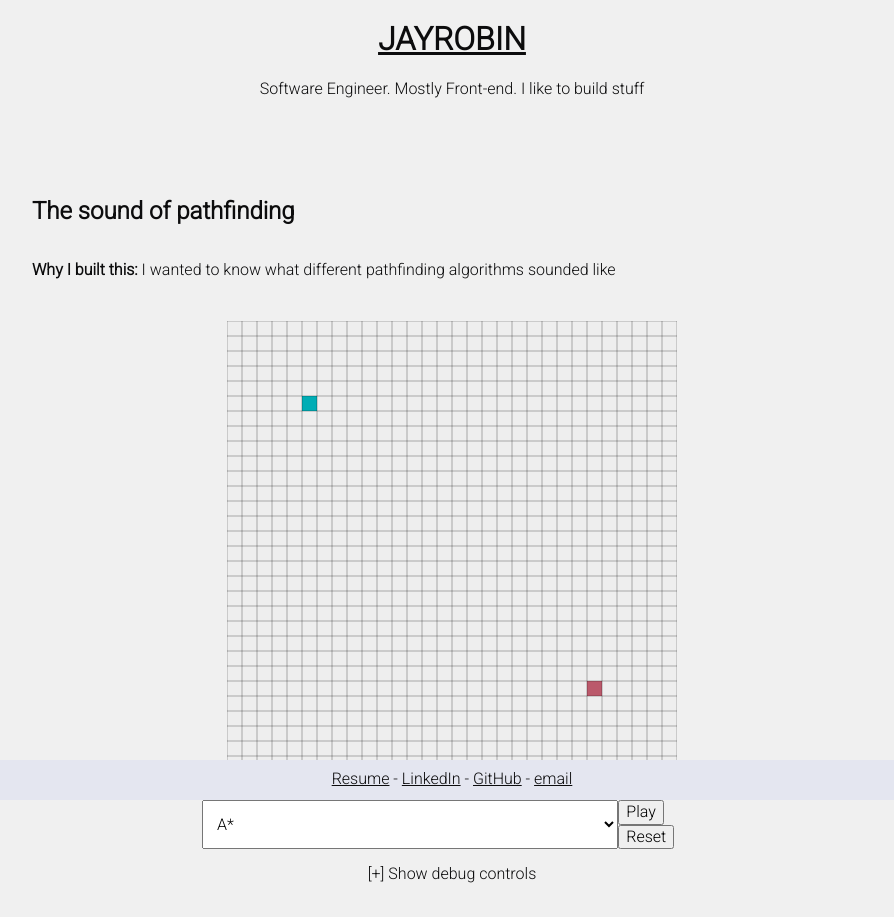
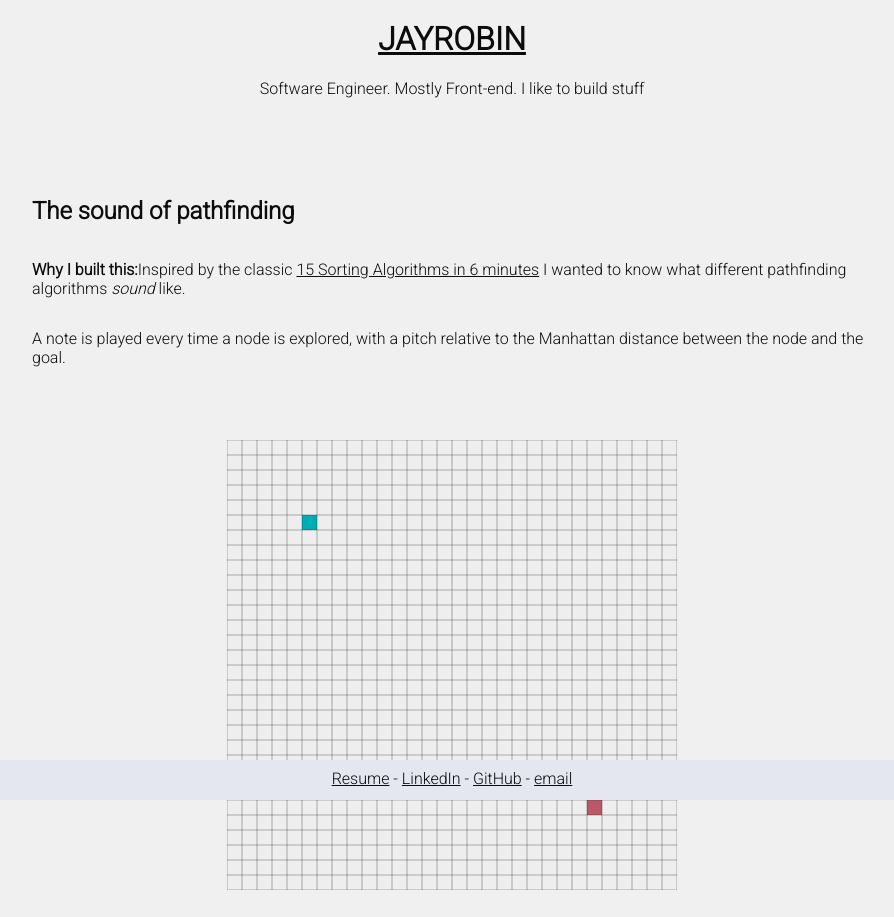
Before and after one commit to jayrobin/pathfinding_tones, a React (Create React App) app: page / in a window 1280 px wide. Shown: the top 917 px of the page, without its empty margins (188-1082 px from the left). Built offline with nearby package versions, Linux system fonts and the light colour scheme.

Commit message:
Update UI styling

```diff
--- a/src/components/app.tsx
+++ b/src/components/app.tsx
@@ -75,7 +75,13 @@ const App = () => {
   return (
     <div style={styles.container}>
       <h2>The sound of pathfinding</h2>
-      <p><strong>Why I built this:</strong> I wanted to know what different pathfinding algorithms sounded like</p>
+      <p>
+        <strong>Why I built this:</strong>
+        Inspired by the classic <a href="https://www.youtube.com/watch?v=kPRA0W1kECg" target="_blank" rel="noopener noreferrer nofollow">15 Sorting Algorithms in 6 minutes</a> I
+        wanted to know what different pathfinding algorithms <em>sound</em> like.
+      </p>
+      <p>A note is played every time a node is explored, with a pitch relative to the Manhattan distance between the node and the goal.</p>
+      <p></p>
       <div style={styles.canvasContainer}>
         <UI
           grid={grid}
--- a/src/components/dropdown.tsx
+++ b/src/components/dropdown.tsx
@@ -18,7 +18,7 @@ const Dropdown = ({ value, options, onChange }: Props) => {
 
 const styles = {
   select: {
-    width: '100%',
+    width: '50%',
     padding: '10px',
   },
 };
--- a/src/components/ui.tsx
+++ b/src/components/ui.tsx
@@ -40,9 +40,9 @@ const UI = ({
           options={Object.keys(ALGORITHMS)}
           onChange={onChangeAlgorithm}
         />
-        <div>
-          <button onClick={onClickPlay}>{playing ? 'Pause' : 'Play'}</button>
-          <button onClick={onClickNewGrid}>Reset</button>
+        <div style={styles.buttonsContainer}>
+          <button style={{...styles.button, ...styles.playButton}} onClick={onClickPlay}>{playing ? 'Pause' : 'Play'}</button>
+          <button style={styles.button} onClick={onClickNewGrid}>Reset</button>
         </div>
       </div>
       <p onClick={() => setShowDebugOutput(!showDebugOutput)} style={styles.debugControl}>
@@ -50,10 +50,10 @@ const UI = ({
       </p>
       {showDebugOutput && (
         <>
-          <label>Step delay (ms)<input type="number" value={delay} min="10" max="500" step="25" onChange={onChangeDelay} /></label>
+          <label>Step delay (ms)<input type="number" style={styles.delay} value={delay} min="10" max="500" step="25" onChange={onChangeDelay} /></label>
           {/* <textarea defaultValue={grid.getDebugOutput()} disabled /> */}
-          <p>Explored: {grid.getNumExplored()}</p>
-          <p>Current path length: {grid.getCurrentPath().length}</p>
+          <p>Explored: {grid.getNumExplored()} &middot; Current path length: {grid.getCurrentPath().length}</p>
+          <p></p>
         </>
       )}
     </div>
@@ -72,12 +72,31 @@ const styles = {
   },
   controlsContainer: {
     display: 'flex',
+    justifyContent: 'center',
     width: '100%',
+    marginBottom: '15px',
   },
   debugControl: {
     cursor: 'pointer',
     userSelect: 'none' as 'none',
-  }
+  },
+  playButton: {
+    marginBottom: '10px',
+  },
+  button: {
+    padding: '5px',
+  },
+  buttonsContainer: {
+    display: 'flex',
+    flexDirection: 'column' as 'column',
+    marginLeft: '10px',
+    width: '120px',
+  },
+  delay: {
+    marginLeft: '10px',
+    textAlign: 'center' as 'center',
+    padding: '5px',
+  },
 };
 
 export default UI;
```
